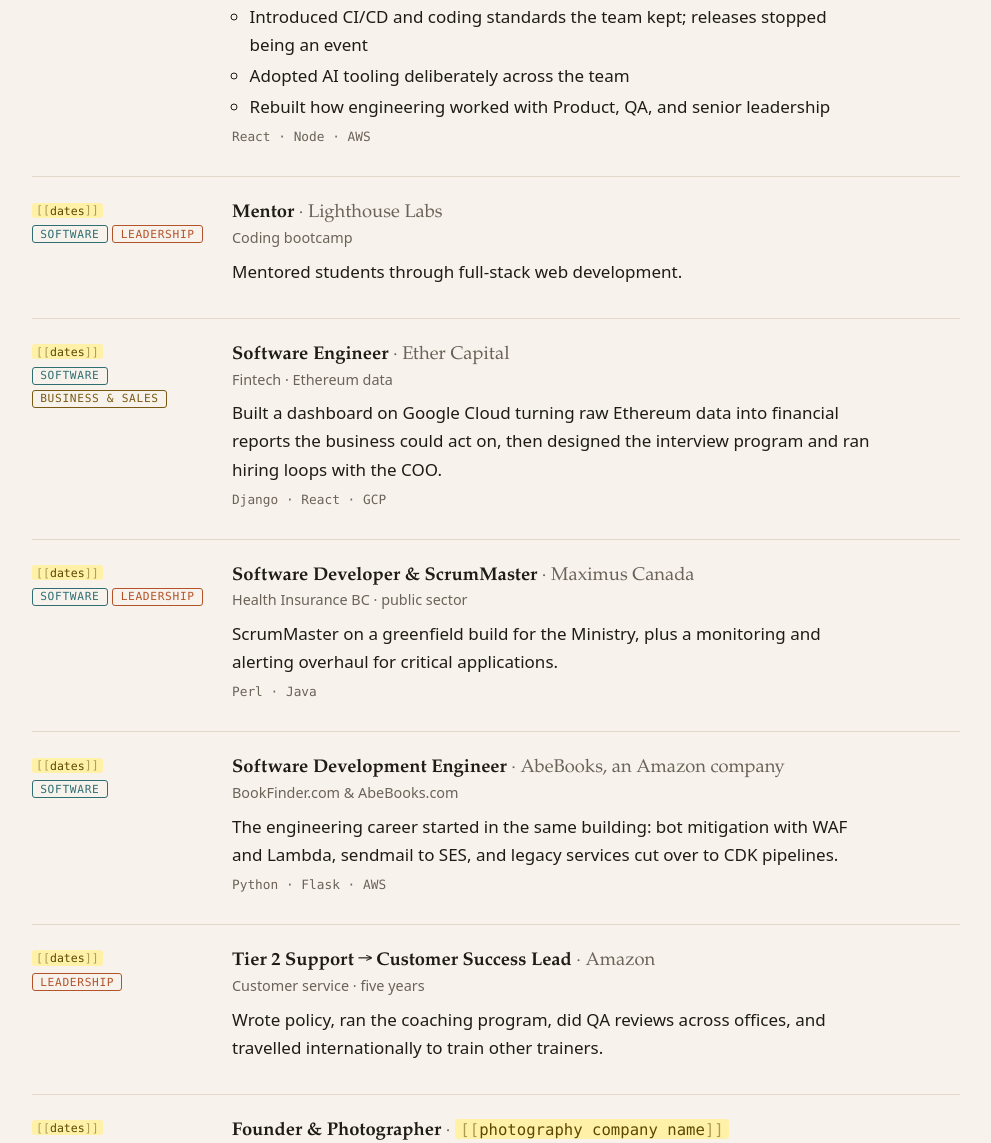
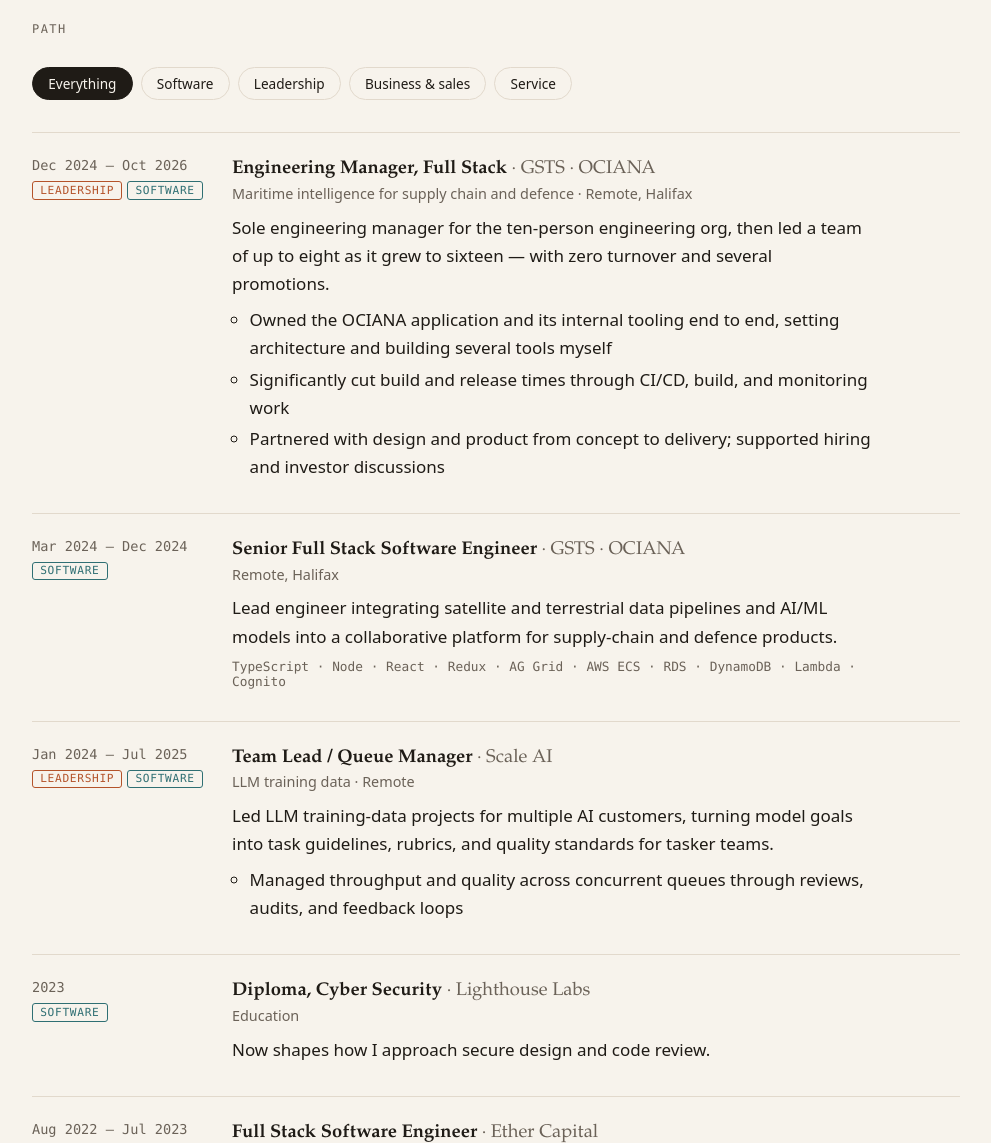
Before and after one commit to lloydgerry/lloydgerry, an Astro site: page / in a window 1280 px wide. Shown: the part 1657-2800 px from the top of the page, without its empty margins (144-1135 px from the left). Built offline with nearby package versions, Linux system fonts and the light colour scheme; Astro itself is replaced by a stand-in of ours.

Commit message:
Fill in career timeline and story from current resumes
Co-Authored-By: Claude Opus 5.5 <noreply@anthropic.com>

```diff
--- a/src/components/Timeline.jsx
+++ b/src/components/Timeline.jsx
@@ -51,7 +51,7 @@ export default function Timeline({ chapters, tracks }) {
                   <span className="org"> · <Text>{c.org}</Text></span>
                 </h3>
                 <p className="context"><Text>{c.context}</Text></p>
-                <p><Text>{c.summary}</Text></p>
+                {c.summary && <p><Text>{c.summary}</Text></p>}
                 {c.highlights.length > 0 && (
                   <ul>
                     {c.highlights.map((h) => (
--- a/src/data/experience.ts
+++ b/src/data/experience.ts
@@ -1,10 +1,11 @@
-// The whole story, newest first. `tracks` drives the lens in the timeline:
-// an entry is highlighted under every lens it lists.
+// The whole story, newest first by start date. Sourced from the October 2026
+// resumes plus the 2022–23 ones for the pre-software years.
 //
-// Anything wrapped in [[double brackets]] is unwritten and renders as a
-// highlighted placeholder. `grep -rn '\[\[' src` finds them all.
+// `tracks` drives the lens in the timeline: a chapter is highlighted under every
+// lens it lists. Anything wrapped in [[double brackets]] is unwritten and renders
+// as a highlighted placeholder. `grep -rn '\[\[' src` finds them all.
 
-export type Track = 'software' | 'leadership' | 'business';
+export type Track = 'software' | 'leadership' | 'business' | 'service';
 
 export interface Chapter {
   org: string;
@@ -21,85 +22,187 @@ export const tracks: { id: Track; label: string }[] = [
   { id: 'software', label: 'Software' },
   { id: 'leadership', label: 'Leadership' },
   { id: 'business', label: 'Business & sales' },
+  { id: 'service', label: 'Service' },
 ];
 
 export const chapters: Chapter[] = [
   {
-    org: 'GSTS',
-    context: 'Maritime intelligence for supply chain and defence',
-    title: 'Senior Software Engineer → Engineering Manager',
-    period: '[[start]] – Oct 2026',
-    tracks: ['software', 'leadership'],
+    org: 'GSTS · OCIANA',
+    context: 'Maritime intelligence for supply chain and defence · Remote, Halifax',
+    title: 'Engineering Manager, Full Stack',
+    period: 'Dec 2024 – Oct 2026',
+    tracks: ['leadership', 'software'],
     summary:
-      'Joined as a senior engineer on the platform, then took over the team of seven building it.',
+      'Sole engineering manager for the ten-person engineering org, then led a team of up to eight as it grew to sixteen — with zero turnover and several promotions.',
     highlights: [
-      'Introduced CI/CD and coding standards the team kept; releases stopped being an event',
-      'Adopted AI tooling deliberately across the team',
-      'Rebuilt how engineering worked with Product, QA, and senior leadership',
+      'Owned the OCIANA application and its internal tooling end to end, setting architecture and building several tools myself',
+      'Significantly cut build and release times through CI/CD, build, and monitoring work',
+      'Partnered with design and product from concept to delivery; supported hiring and investor discussions',
     ],
-    stack: ['React', 'Node', 'AWS'],
+    stack: [],
+  },
+  {
+    org: 'GSTS · OCIANA',
+    context: 'Remote, Halifax',
+    title: 'Senior Full Stack Software Engineer',
+    period: 'Mar 2024 – Dec 2024',
+    tracks: ['software'],
+    summary:
+      'Lead engineer integrating satellite and terrestrial data pipelines and AI/ML models into a collaborative platform for supply-chain and defence products.',
+    highlights: [],
+    stack: ['TypeScript', 'Node', 'React', 'Redux', 'AG Grid', 'AWS ECS · RDS · DynamoDB · Lambda · Cognito'],
+  },
+  {
+    org: 'Scale AI',
+    context: 'LLM training data · Remote',
+    title: 'Team Lead / Queue Manager',
+    period: 'Jan 2024 – Jul 2025',
+    tracks: ['leadership', 'software'],
+    summary:
+      'Led LLM training-data projects for multiple AI customers, turning model goals into task guidelines, rubrics, and quality standards for tasker teams.',
+    highlights: ['Managed throughput and quality across concurrent queues through reviews, audits, and feedback loops'],
+    stack: [],
   },
   {
     org: 'Lighthouse Labs',
-    context: 'Coding bootcamp',
-    title: 'Mentor',
-    period: '[[dates]]',
-    tracks: ['software', 'leadership'],
-    summary: 'Mentored students through full-stack web development.',
+    context: 'Education',
+    title: 'Diploma, Cyber Security',
+    period: '2023',
+    tracks: ['software'],
+    summary: 'Now shapes how I approach secure design and code review.',
     highlights: [],
     stack: [],
   },
   {
     org: 'Ether Capital',
-    context: 'Fintech · Ethereum data',
-    title: 'Software Engineer',
-    period: '[[dates]]',
+    context: 'Fintech · Remote',
+    title: 'Full Stack Software Engineer',
+    period: 'Aug 2022 – Jul 2023',
     tracks: ['software', 'business'],
     summary:
-      'Built a dashboard on Google Cloud turning raw Ethereum data into financial reports the business could act on, then designed the interview program and ran hiring loops with the COO.',
+      'Led development of an Ethereum monitoring product for validators, turning on-chain data into insights and financial reports. Owned delivery end to end on a small team — CI/CD, database architecture, data collection, APIs, and front end.',
     highlights: [],
-    stack: ['Django', 'React', 'GCP'],
+    stack: ['Django', 'Celery', 'React', 'RTK Query', 'GCP', 'Docker'],
   },
   {
-    org: 'Maximus Canada',
-    context: 'Health Insurance BC · public sector',
-    title: 'Software Developer & ScrumMaster',
-    period: '[[dates]]',
+    org: 'Maximus Health',
+    context: 'Contracted to the BC Ministry of Health · Remote, Victoria',
+    title: 'Application Developer',
+    period: 'Jun 2021 – Jul 2022',
     tracks: ['software', 'leadership'],
     summary:
-      'ScrumMaster on a greenfield build for the Ministry, plus a monitoring and alerting overhaul for critical applications.',
+      'Managed Unix servers in Perl and built Java and Python projects; modernised monitoring with Splunk. Certified Scrum Master and project lead on a major project.',
     highlights: [],
-    stack: ['Perl', 'Java'],
+    stack: ['Perl', 'Java', 'Python', 'Oracle', 'Splunk'],
   },
   {
-    org: 'AbeBooks, an Amazon company',
-    context: 'BookFinder.com & AbeBooks.com',
-    title: 'Software Development Engineer',
-    period: '[[dates]]',
-    tracks: ['software'],
+    org: 'Lighthouse Labs',
+    context: 'Coding bootcamp · Remote',
+    title: 'Web Development Mentor',
+    period: 'Feb 2021 – Jan 2022',
+    tracks: ['software', 'leadership'],
     summary:
-      'The engineering career started in the same building: bot mitigation with WAF and Lambda, sendmail to SES, and legacy services cut over to CDK pipelines.',
+      'Mentored full-time bootcamp students through code reviews, topic discussions, and problem-solving.',
     highlights: [],
-    stack: ['Python', 'Flask', 'AWS'],
+    stack: ['JavaScript', 'Node', 'React', 'PostgreSQL', 'Rails'],
   },
   {
-    org: 'Amazon',
-    context: 'Customer service · five years',
-    title: 'Tier 2 Support → Customer Success Lead',
-    period: '[[dates]]',
-    tracks: ['leadership'],
+    org: 'Royal Canadian Marine Search and Rescue',
+    context: 'Station 37, Sooke · volunteer',
+    title: 'Rescue Crew → Quartermaster → Coxswain',
+    period: 'Nov 2020 – present',
+    tracks: ['service', 'leadership'],
     summary:
-      'Wrote policy, ran the coaching program, did QA reviews across offices, and travelled internationally to train other trainers.',
+      'Coxswain — vessel commander — for a 24/7 volunteer marine rescue service working alongside the Canadian Coast Guard. I lead crews on search-and-rescue missions and train them in seamanship, rescue operations, and safety.',
     highlights: [],
     stack: [],
   },
   {
-    org: '[[photography company name]]',
-    context: 'Own business · eight years',
-    title: 'Founder & Photographer',
-    period: '[[dates]]',
+    org: 'AbeBooks, an Amazon company',
+    context: 'BookFinder.com & AbeBooks.com · Remote',
+    title: 'Full Stack Software Developer (Intern)',
+    period: 'Mar 2020 – Jun 2021',
+    tracks: ['software'],
+    summary: 'Where the engineering career started — in the same company I’d been supporting for five years.',
+    highlights: [
+      'Bot mitigation using a live-updated DynamoDB IP blocklist across multiple layers of the app',
+      'Migrated Perl sendmail to AWS SES',
+      'Built an internal feature-toggle app for marketing on Lambda, React, and API Gateway',
+      'Moved legacy on-premise code to AWS CDK CI/CD pipelines',
+    ],
+    stack: ['Python', 'Flask', 'Java', 'Perl', 'AWS Lambda · EC2 · CDK'],
+  },
+  {
+    org: 'Lighthouse Labs',
+    context: 'Education',
+    title: 'Diploma, Web Development',
+    period: '2019',
+    tracks: ['software'],
+    summary: 'The intensive that turned a lifelong hobby into a career change.',
+    highlights: [],
+    stack: [],
+  },
+  {
+    org: 'Fillz, an AbeBooks company',
+    context: 'Victoria',
+    title: 'Technical Account Manager',
+    period: '2018 – Mar 2020',
+    tracks: ['business', 'software'],
+    summary:
+      'Technical support and account management for Fillz customers, entirely through bash tooling. Wrote custom JavaScript pricing scripts and ran the daily priority meeting with the development team.',
+    highlights: [],
+    stack: [],
+  },
+  {
+    org: 'AbeBooks, an Amazon company',
+    context: 'Victoria',
+    title: 'Customer Service → Tier 2 Technical Support',
+    period: '2015 – 2018',
+    tracks: ['leadership'],
+    summary:
+      'Second-tier support and escalation point. Trained new hires across offices in person and remotely, wrote the training material, and led mentoring to raise agents’ QA scores.',
+    highlights: [],
+    stack: [],
+  },
+  {
+    org: 'Rock Doc',
+    context: 'BC Place · special events',
+    title: 'OFA Level 3 First Aid — Group Leader',
+    period: '2013 – 2017',
+    tracks: ['service', 'leadership'],
+    summary: 'Led on-site first aid at major events alongside doctors and nurses.',
+    highlights: [],
+    stack: [],
+  },
+  {
+    org: 'LG Photography',
+    context: 'Own business · Victoria',
+    title: 'Owner & Photographer',
+    period: '2009 – 2016',
     tracks: ['business'],
-    summary: '[[what you shot, who the clients were, what running it taught you]]',
+    summary:
+      'Commercial, product, and portrait photography in studio and on location. Ran everything: the shoots, the editing, the website, and finding the clients.',
+    highlights: [],
+    stack: [],
+  },
+  {
+    org: 'Western Academy of Photography',
+    context: 'Education',
+    title: 'Diploma, Professional Photography',
+    period: '2008 – 2009',
+    tracks: ['business'],
+    summary: '',
+    highlights: [],
+    stack: [],
+  },
+  {
+    org: 'Camosun College',
+    context: 'Business school',
+    title: 'Diploma, Business — Finance',
+    period: '2005 – 2008',
+    tracks: ['business'],
+    summary:
+      'Why I still argue for engineering work in the language of cost and risk rather than elegance.',
     highlights: [],
     stack: [],
   },
@@ -109,18 +212,7 @@ export const chapters: Chapter[] = [
     title: '[[sales role]]',
     period: '[[dates]]',
     tracks: ['business', 'leadership'],
-    summary: '[[what you sold, to whom, and the results — targets hit, team managed]]',
-    highlights: [],
-    stack: [],
-  },
-  {
-    org: '[[business school]]',
-    context: 'Finance',
-    title: '[[degree or program]]',
-    period: '[[years]]',
-    tracks: ['business'],
-    summary:
-      'Studied finance before any of the software — which is why I still argue for engineering work in the language of cost and risk.',
+    summary: '[[what you sold, to whom, and the results]]',
     highlights: [],
     stack: [],
   },
--- a/src/styles/global.css
+++ b/src/styles/global.css
@@ -14,6 +14,7 @@
   --software: #2f6f73;
   --leadership: #b4532a;
   --business: #7a5a12;
+  --service: #8a2f4a;
   --ph-bg: #fff1a8;
   --ph-ink: #5a4a00;
 
@@ -38,6 +39,7 @@
     --software: #6fb7bb;
     --leadership: #e08a5f;
     --business: #d4b25a;
+    --service: #e0849f;
     --ph-bg: #4a3f00;
     --ph-ink: #fff1a8;
     color-scheme: dark;
@@ -54,6 +56,7 @@
   --software: #6fb7bb;
   --leadership: #e08a5f;
   --business: #d4b25a;
+  --service: #e0849f;
   --ph-bg: #4a3f00;
   --ph-ink: #fff1a8;
   color-scheme: dark;
@@ -194,3 +197,4 @@ main > section:first-child { border-top: 0; }
   border-top: 1px solid var(--rule);
 }
 .foot a { color: var(--muted); }
+.track-service { color: var(--service); }
```
Also changed, not shown: src/pages/index.astro (+31 -19 lines).
